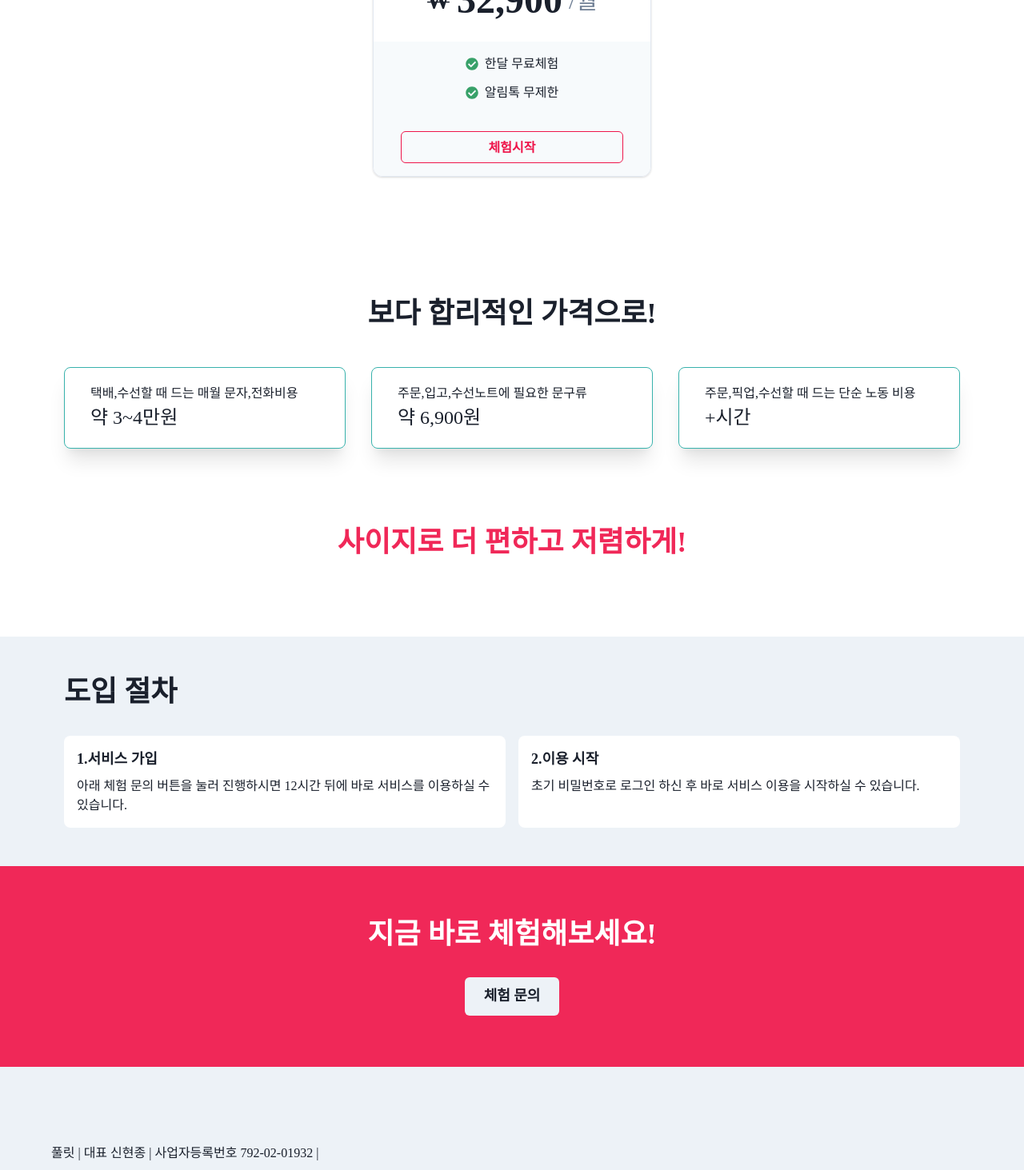
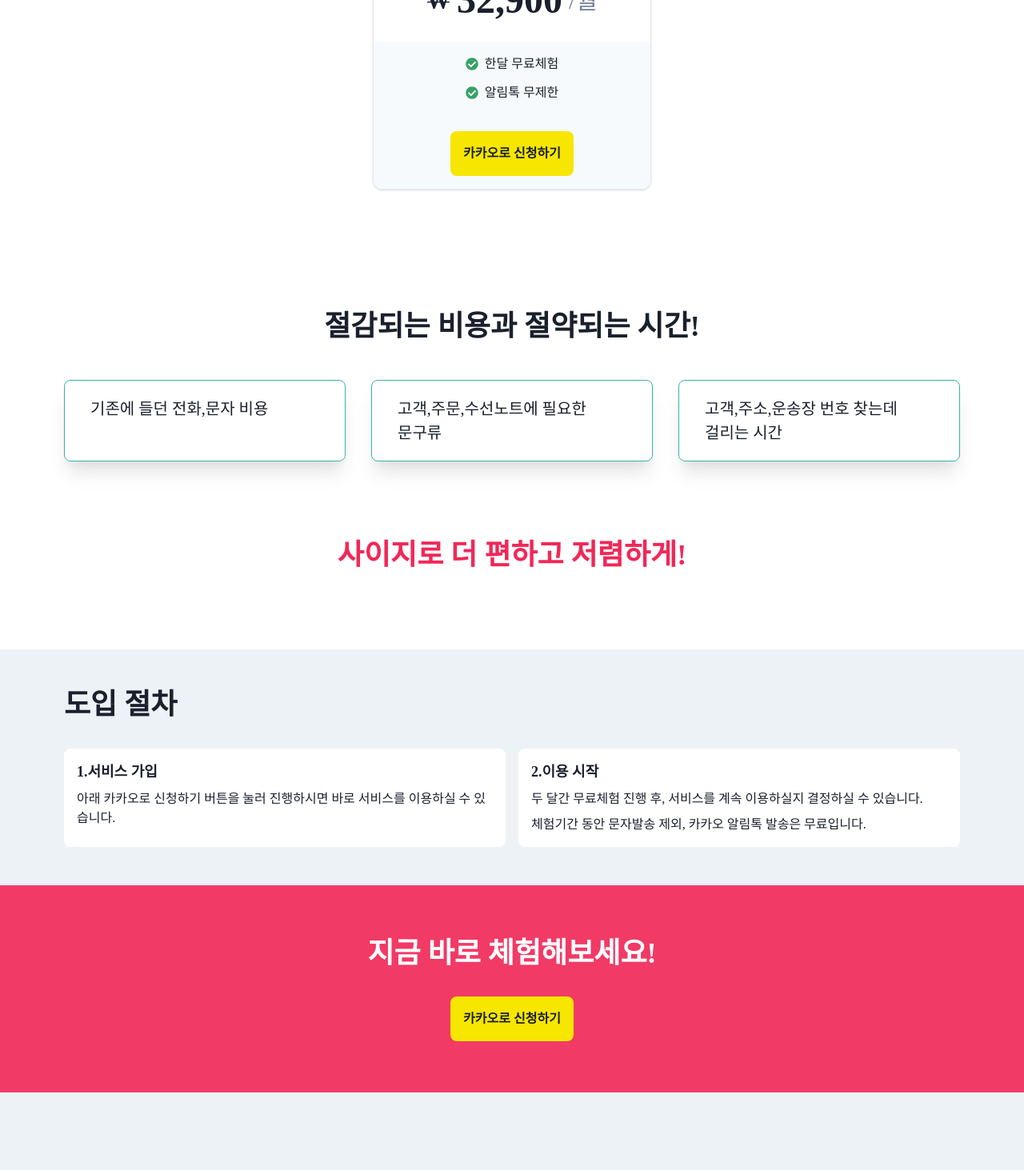
Before and after one commit to ShinHyunJong/sizy-next, a Next.js app: page /pricing in a window 1280 px wide. Shown: the part 280-1743 px from the top of the page at 80% size. Built offline with nearby package versions, Linux system fonts and the light colour scheme; a web font is replaced by a local one.

Commit message:
카카오 작업중

```diff
--- a/src/components/Header.tsx
+++ b/src/components/Header.tsx
@@ -45,7 +45,7 @@ function Header() {
         </Link>
         <Link href="/contact">
           <Button display={['none', 'block']} colorScheme="point">
-            체험 문의
+            무료 체험
           </Button>
         </Link>
       </Flex>
--- /dev/null
+++ b/src/components/global/KakaoTrialButton.tsx
@@ -0,0 +1,18 @@
+import { Box } from '@chakra-ui/react';
+
+function KakaoTrialButton() {
+  return (
+    <Box
+      cursor="pointer"
+      fontWeight="bold"
+      w="fit-content"
+      p={4}
+      rounded="lg"
+      bg="#F7E600"
+    >
+      카카오로 신청하기
+    </Box>
+  );
+}
+
+export default KakaoTrialButton;
--- a/src/components/landing/Footer.tsx
+++ b/src/components/landing/Footer.tsx
@@ -1,4 +1,5 @@
-import { Box, Container, Stack, Text } from '@chakra-ui/react';
+import { Box, Container, Flex, Stack, Text } from '@chakra-ui/react';
+import Link from 'next/link';
 
 function Footer() {
   return (
@@ -10,6 +11,11 @@ function Footer() {
           <Text>전화 010-7712-9638 |</Text>
           <Text>서울특별시 송파구 석촌호수로 194, 태호빌딩 6F |</Text>
           <Text>이메일 tonyshin@pulit.co.kr</Text>
+          <Flex mt={4}>
+            <Link href="terms">
+              <Text>이용 약관</Text>
+            </Link>
+          </Flex>
         </Stack>
       </Container>
     </Box>
--- a/src/components/landing/Hard.tsx
+++ b/src/components/landing/Hard.tsx
@@ -1,4 +1,6 @@
 import { Box, Flex, Heading } from '@chakra-ui/react';
+
+import KakaoTrialButton from '../global/KakaoTrialButton';
 
 function Hard() {
   return (
@@ -30,10 +32,12 @@ function Hard() {
             <Heading
               wordBreak="keep-all"
               color="white"
+              mb={4}
               fontSize={{ base: '3xl', sm: '3xl', md: '6xl' }}
             >
               바로 무료 체험하세요!
             </Heading>
+            <KakaoTrialButton></KakaoTrialButton>
           </Flex>
         </Flex>
       </Box>
--- a/src/components/pricing/Inquiry.tsx
+++ b/src/components/pricing/Inquiry.tsx
@@ -1,16 +1,17 @@
-import { Box, Button, Container, Heading } from '@chakra-ui/react';
-import Link from 'next/link';
+import { Box, Center, Container, Heading } from '@chakra-ui/react';
+
+import KakaoTrialButton from '../global/KakaoTrialButton';
 
 function Inquiry() {
   return (
-    <Box bg="point.500" py={16}>
+    <Box bg="point.400" py={16}>
       <Container maxW="6xl" textAlign="center">
         <Heading mb={8} color="white">
           지금 바로 체험해보세요!
         </Heading>
-        <Link href="/contact">
-          <Button size="lg">체험 문의</Button>
-        </Link>
+        <Center>
+          <KakaoTrialButton></KakaoTrialButton>
+        </Center>
       </Container>
     </Box>
   );
--- a/src/components/pricing/Pricing.tsx
+++ b/src/components/pricing/Pricing.tsx
@@ -1,6 +1,6 @@
 import {
   Box,
-  Button,
+  Center,
   Heading,
   HStack,
   List,
@@ -11,8 +11,9 @@ import {
   useColorModeValue,
   VStack,
 } from '@chakra-ui/react';
-import Link from 'next/link';
 import { FaCheckCircle } from 'react-icons/fa';
+
+import KakaoTrialButton from '../global/KakaoTrialButton';
 
 interface Props {
   children: React.ReactNode;
@@ -85,13 +86,9 @@ function Price() {
                 알림톡 무제한
               </ListItem>
             </List>
-            <Box w="80%" pt={7}>
-              <Link href="/contact">
-                <Button w="full" colorScheme="point" variant="outline">
-                  체험시작
-                </Button>
-              </Link>
-            </Box>
+            <Center w="80%" pt={7}>
+              <KakaoTrialButton></KakaoTrialButton>
+            </Center>
           </VStack>
         </PriceWrapper>
 
--- a/src/components/pricing/Process.tsx
+++ b/src/components/pricing/Process.tsx
@@ -18,7 +18,7 @@ function Process() {
               1.서비스 가입
             </Text>
             <Text>
-              아래 체험 문의 버튼을 눌러 진행하시면 12시간 뒤에 바로 서비스를
+              아래 카카오로 신청하기 버튼을 눌러 진행하시면 바로 서비스를
               이용하실 수 있습니다.
             </Text>
           </Flex>
@@ -34,8 +34,11 @@ function Process() {
               2.이용 시작
             </Text>
             <Text>
-              초기 비밀번호로 로그인 하신 후 바로 서비스 이용을 시작하실 수
+              두 달간 무료체험 진행 후, 서비스를 계속 이용하실지 결정하실 수
               있습니다.
+            </Text>
+            <Text>
+              체험기간 동안 문자발송 제외, 카카오 알림톡 발송은 무료입니다.
             </Text>
           </Flex>
         </Flex>
--- a/src/components/pricing/WhyPrice.tsx
+++ b/src/components/pricing/WhyPrice.tsx
@@ -6,12 +6,10 @@ import {
   SimpleGrid,
   Stat,
   StatLabel,
-  StatNumber,
 } from '@chakra-ui/react';
 
 interface StatsCardProps {
   title: string;
-  stat: string;
 }
 function StatsCard(props: StatsCardProps) {
   const { title, stat } = props;
@@ -24,12 +22,12 @@ function StatsCard(props: StatsCardProps) {
       borderColor="teal.400"
       rounded={'lg'}
     >
-      <StatLabel fontSize="md" fontWeight={'medium'} isTruncated>
+      <StatLabel wordBreak="keep-all" fontSize="xl" fontWeight={'medium'}>
         {title}
       </StatLabel>
-      <StatNumber fontSize={'2xl'} fontWeight={'medium'}>
+      {/* <StatNumber fontSize={'2xl'} fontWeight={'medium'}>
         {stat}
-      </StatNumber>
+      </StatNumber> */}
     </Stat>
   );
 }
@@ -43,21 +41,12 @@ export default function WhyPrice() {
         py={10}
         fontWeight={'bold'}
       >
-        보다 합리적인 가격으로!
+        절감되는 비용과 절약되는 시간!
       </chakra.h1>
       <SimpleGrid columns={{ base: 1, md: 3 }} spacing={{ base: 5, lg: 8 }}>
-        <StatsCard
-          title={'택배,수선할 때 드는 매월 문자,전화비용'}
-          stat={'약 3~4만원'}
-        />
-        <StatsCard
-          title={'주문,입고,수선노트에 필요한 문구류'}
-          stat={'약 6,900원'}
-        />
-        <StatsCard
-          title={'주문,픽업,수선할 때 드는 단순 노동 비용'}
-          stat={'+시간'}
-        />
+        <StatsCard title={'기존에 들던 전화,문자 비용'} />
+        <StatsCard title={'고객,주문,수선노트에 필요한 문구류'} />
+        <StatsCard title={'고객,주소,운송장 번호 찾는데 걸리는 시간'} />
       </SimpleGrid>
       <Flex mt={8} justifyContent="center" py={16}>
         <Heading color="point.500">사이지로 더 편하고 저렴하게!</Heading>
--- /dev/null
+++ b/src/configs/term.ts
@@ -0,0 +1,49 @@
+export const term = `약관 시행일: [2024.02.27]
+
+약관 개정일: [2024.02.27]
+
+안녕하세요, 사이지 서비스를 이용해 주셔서 감사합니다. 이 이용약관(이하 "약관")은 사이지 서비스를 제공하는 [회사명] (이하 "회사")와 이를 이용하는 고객(이하 "이용자") 간의 권리와 의무를 규정합니다. 본 약관은 이용자가 사이지 서비스를 이용함에 있어 준수해야 할 사항을 설명하고 있으므로, 이를 주의 깊게 읽고 이해하신 후 서비스를 이용해 주시기 바랍니다.
+
+제 1조: 목적
+
+이 약관은 회사가 제공하는 사이지 서비스의 이용조건과 운영에 관한 제반 사항을 규정함을 목적으로 합니다.
+
+제 2조: 이용자의 정보 수집 및 동의
+
+1. 이용자가 사이지 서비스를 이용하기 위해서는 이메일 주소와 휴대전화 번호의 수집 및 동의가 필요합니다.
+2. 회사는 이용자의 개인정보 보호를 위해 관련 법령과 회사의 개인정보 처리 방침에 따라 이를 수집, 보관, 처리합니다.
+3. 이용자는 이메일 주소와 휴대전화 번호를 회사에 제공하는 것에 동의합니다.
+
+제 3조: 서비스의 제공 및 이용
+
+1. 회사는 이용자의 정보를 수집 및 보호하기 위해 최선을 다하며, 이를 통해 안전하고 원활한 서비스 이용을 지원합니다.
+2. 이용자는 본 약관 및 관련 법령, 정부의 공공질서 및 미풍양속에 위배되지 않는 범위 내에서 서비스를 이용하여야 합니다.
+3. 회사는 사전 공지 없이 서비스 내용을 변경하거나 중단할 권리를 갖습니다.
+
+제 4조: 이용자의 의무
+
+1. 이용자는 본 약관 및 회사가 제공하는 안내사항, 공지사항 등을 준수하여야 합니다.
+2. 이용자는 자신의 이메일 주소와 휴대전화 번호를 정확하게 제공하고 관리하여야 합니다.
+3. 이용자는 타인의 정보를 도용하거나 부정한 방법으로 서비스를 이용할 수 없습니다.
+
+제 5조: 책임 제한
+
+1. 회사는 천재지변, 정전, 서비스용 설비의 장애, 해킹 등의 불가항력적인 사유로 인해 발생하는 서비스 중단 및 데이터 손실에 대해 책임을 지지 않습니다.
+2. 이용자의 귀책사유로 인해 발생하는 서비스 이용 장애 또는 손해에 대해서도 회사는 책임을 지지 않습니다.
+
+제 6조: 개인정보 보호
+
+1. 회사는 이용자의 개인정보를 본 약관과 회사의 개인정보 처리 방침에 따라 보호합니다.
+2. 이용자의 개인정보 처리 및 보호에 관한 사항은 회사의 개인정보 처리 방침을 따릅니다.
+
+제 7조: 분쟁의 해결
+
+본 약관에 명시되지 않은 사항에 대해서는 관련 법령 및 회사의 정책에 따릅니다.
+
+본 약관은 [약관 시행일자]부터 시행됩니다.
+
+서비스 이용에 관한 자세한 내용은 회사의 공지사항 및 사이지 서비스 내 안내를 따르시기 바랍니다.
+
+감사합니다.
+
+[풀릿] 드림`;
--- a/src/pages/contact.tsx
+++ b/src/pages/contact.tsx
@@ -1,21 +1,7 @@
-import {
-  Box,
-  Button,
-  Container,
-  Flex,
-  FormControl,
-  FormLabel,
-  Heading,
-  Input,
-  SimpleGrid,
-  Stack,
-  Text,
-  Textarea,
-} from '@chakra-ui/react';
+import { Box, Container, Heading, Stack, Text } from '@chakra-ui/react';
 import { useRouter } from 'next/router';
 import { useState } from 'react';
-import { Controller, useForm } from 'react-hook-form';
-import { PatternFormat } from 'react-number-format';
+import { useForm } from 'react-hook-form';
 
 import { api } from '@/requests';
 
@@ -54,10 +40,23 @@ function Contact() {
   return (
     <Box mt="60px">
       <Container maxW="6xl" py={16}>
-        <Heading mb={8}>체험 문의</Heading>
+        <Heading mb={8}>무료 체험</Heading>
+        <Heading mb={8}>
+          아래 카카오 신청하기 버튼을 눌러 바로 체험해보세요!
+        </Heading>
         {!submit ? (
           <>
-            <SimpleGrid columns={{ base: 1, md: 2 }} gap={4}>
+            <Box
+              cursor="pointer"
+              fontWeight="bold"
+              w="fit-content"
+              p={4}
+              rounded="lg"
+              bg="#F7E600"
+            >
+              카카오로 신청하기
+            </Box>
+            {/* <SimpleGrid columns={{ base: 1, md: 2 }} gap={4}>
               <Stack>
                 <Controller
                   name="brand"
@@ -135,7 +134,7 @@ function Contact() {
               >
                 신청하기
               </Button>
-            </Flex>
+            </Flex> */}
           </>
         ) : (
           <Stack>
--- /dev/null
+++ b/src/pages/terms.tsx
@@ -0,0 +1,18 @@
+import { Container, Text } from '@chakra-ui/react';
+
+import { term } from '@/configs/term';
+
+function TermPage() {
+  return (
+    <Container py={20}>
+      <Text fontWeight="bold" mb={4}>
+        사이지 이용 약관
+      </Text>
+      <Text whiteSpace="pre-line" fontSize="sm" color="gray.600">
+        {term}
+      </Text>
+    </Container>
+  );
+}
+
+export default TermPage;
```
